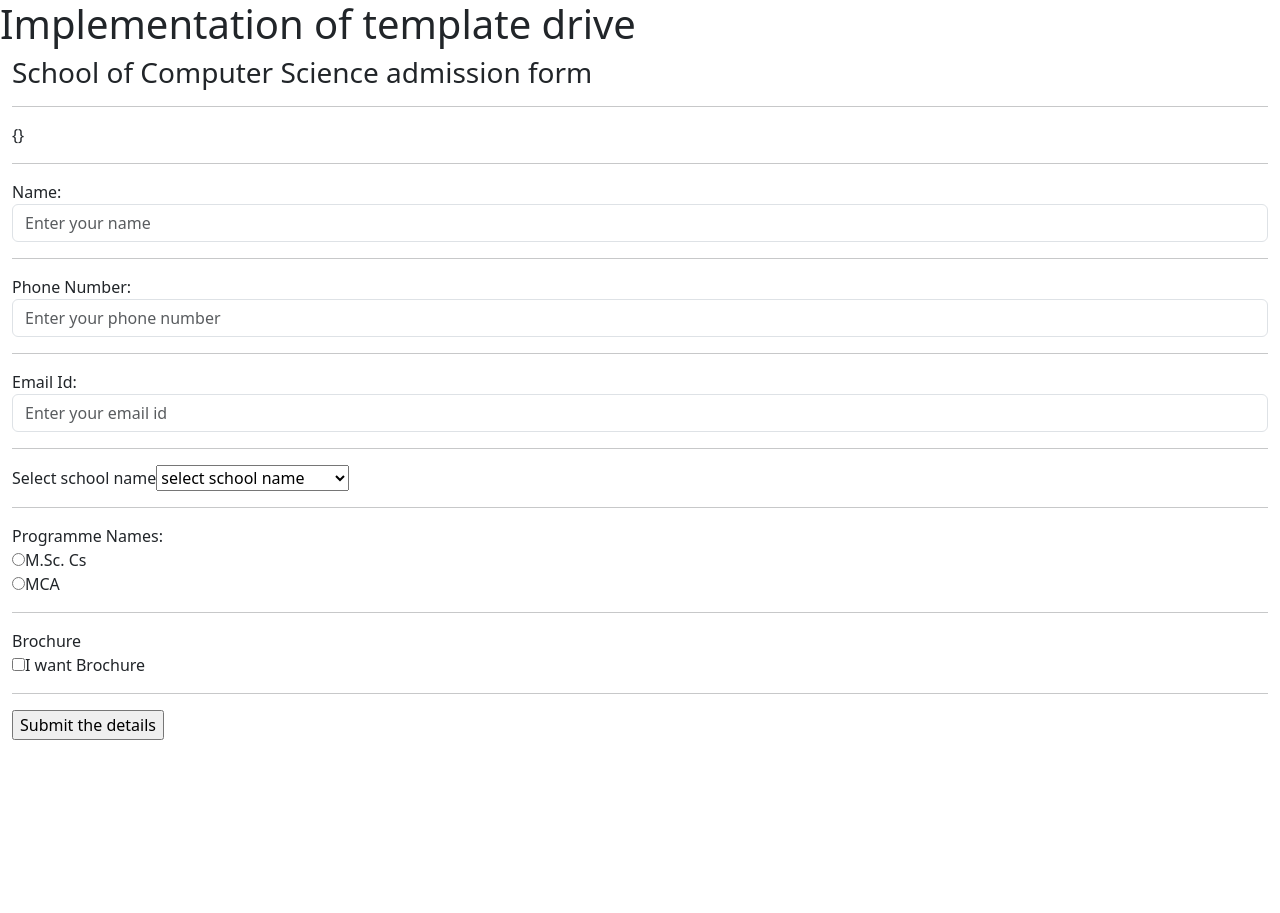
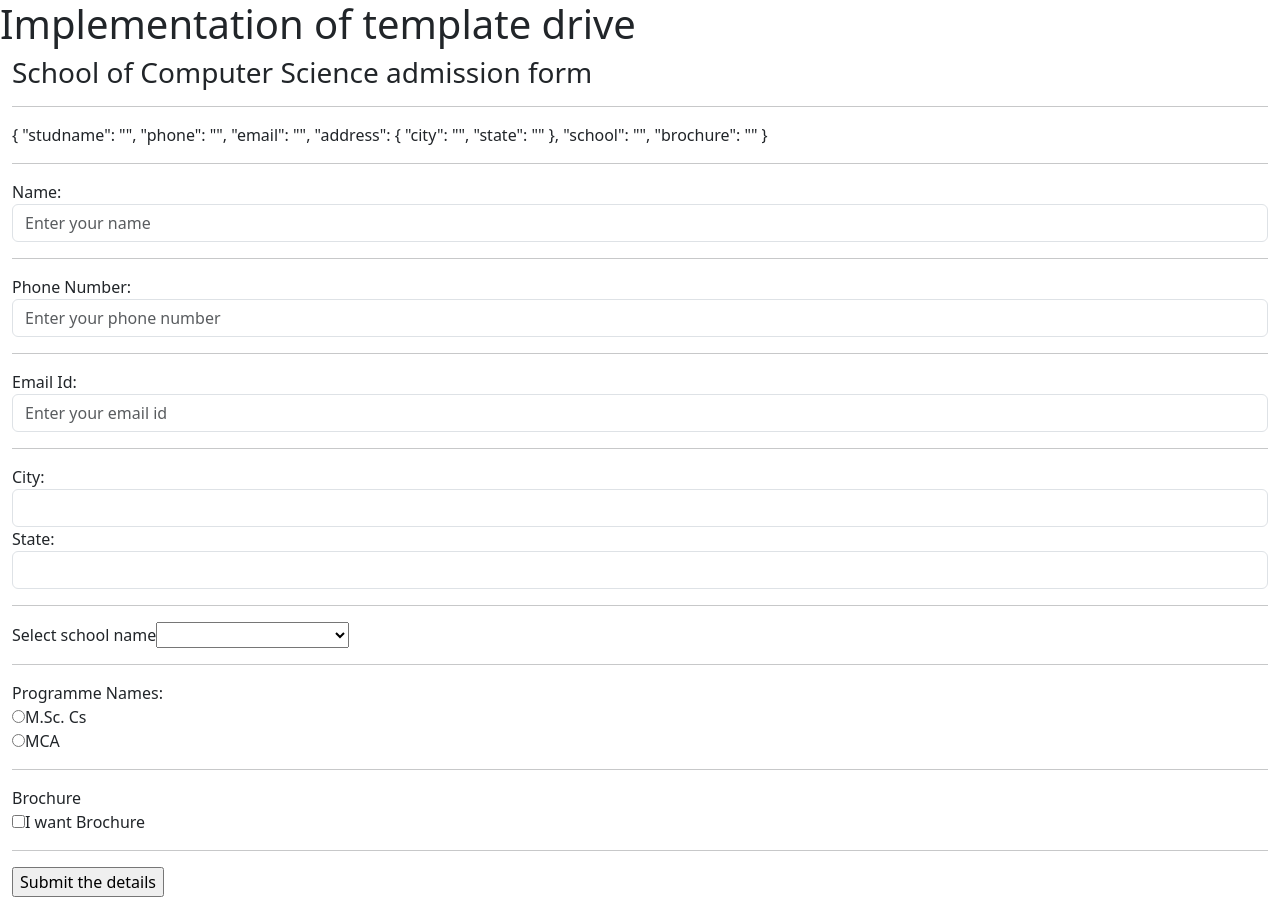
Before and after one commit to Sohamk0301/angular-Forms, an Angular app: page / in a window 1280 px wide. Before the commit the page ends 800 px from the top, so only its background shows below. Built offline with nearby package versions, Linux system fonts and the light colour scheme.

Commit message:
1 file modified

```diff
--- a/src/app/app.component.html
+++ b/src/app/app.component.html
@@ -10,19 +10,29 @@
     <hr>
     <div class="form-group">
       <label>Name:</label>
-      <input type="text" class="form-control" placeholder="Enter your name">
+      <input type="text" class="form-control" placeholder="Enter your name" name="studname" ngModel>
     </div><hr>
     <div>
       <label>Phone Number:</label>
-      <input type="text" class="form-control" placeholder="Enter your phone number">
+      <input type="text" class="form-control" placeholder="Enter your phone number" name="phone" ngModel>
     </div><hr>
     <div>
       <label>Email Id:</label>
-      <input type="text" class="form-control" placeholder="Enter your email id">
+      <input type="text" class="form-control" placeholder="Enter your email id" name="email" ngModel>
+    </div><hr>
+    <div ngModelGroup="address">
+      <div class="form-group">
+        <label>City:</label>
+        <input type="text" class="form-control" name="city" ngModel>
+      </div>
+      <div class="form-group">
+        <label>State:</label>
+        <input type="text" class="form-control" name="state" ngModel>
+      </div>
     </div><hr>
     <div>
       <label>Select school name</label>
-      <select name="school" id="school">
+      <select name="school" id="school" name="school" ngModel>
         <option value="select school name">select school name</option>
         <option value="school of eng">school of eng</option>
         <option value="school of design">school of design</option>
@@ -31,18 +41,18 @@
     </div><hr>
     <div>
       <label>Programme Names:</label><br>
-      <input type="radio" id="msc" name="msc" value="M.Sc. CS">
+      <input type="radio" id="msc" name="msc" value="M.Sc. CS" >
       <label for="msc">M.Sc. Cs</label><br>
-      <input type="radio" id="mca" name="mca" value="MCA">
+      <input type="radio" id="mca" name="mca" value="MCA" >
       <label for="mca">MCA</label><br>
     </div><hr>
     <div>
       <label>Brochure</label><br>
-      <input type="checkbox" id="brochure" name="brochure" value="I want Brochure">
+      <input type="checkbox" id="brochure" name="brochure" value="I want Brochure" ngModel>
       <label for="brochure"> I want Brochure</label><br>
     </div><hr>
     <div>
-      <input type="submit" value="Submit the details">
+      <input type="submit" value="Submit the details" >
     </div>
   </form>
 </div>
```
